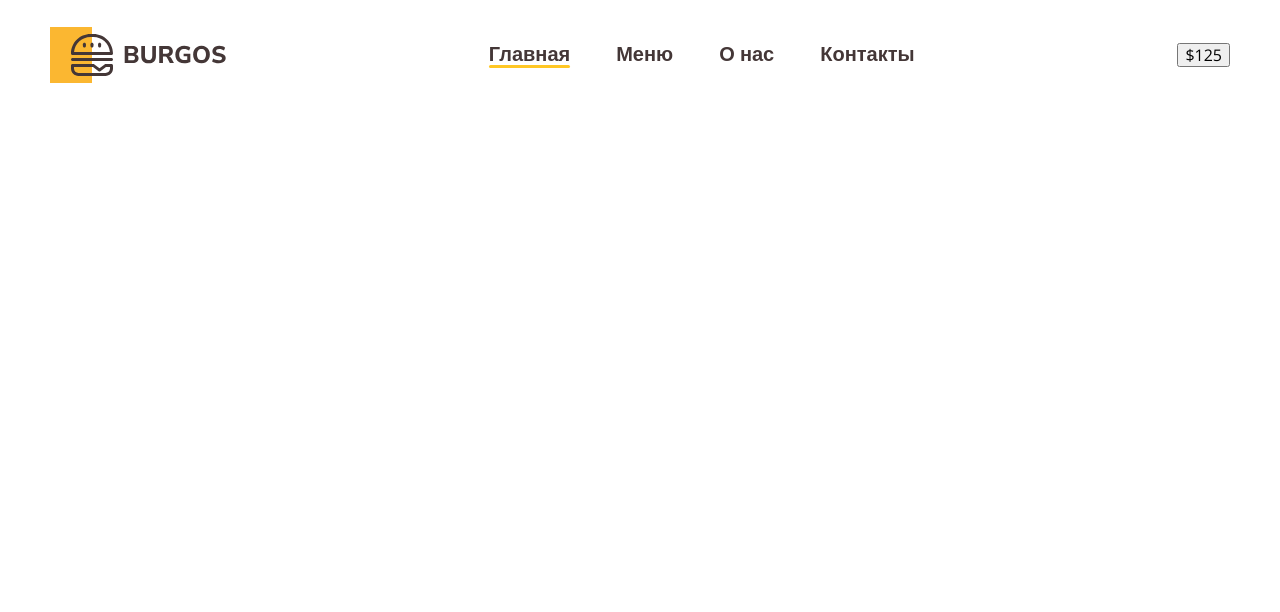
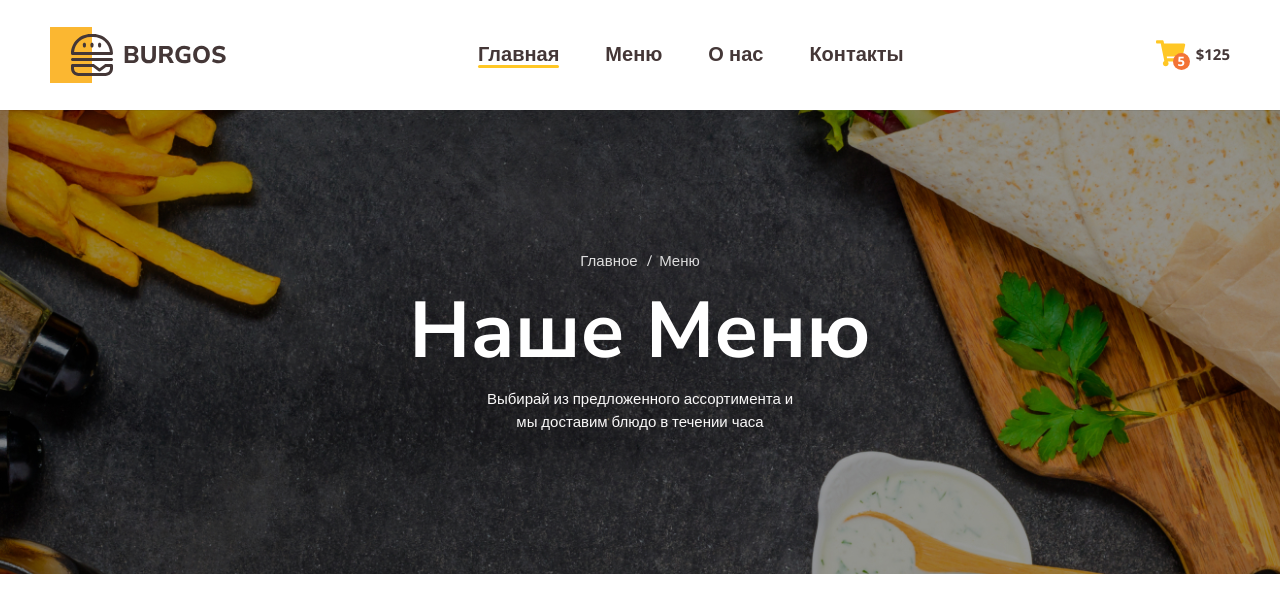
Before and after one commit to sh3nzh0u/Module01-Burger, a plain HTML site: page index.html in a window 1280 px wide. Drawn offline with nearby package versions, Linux system fonts and the light colour scheme.

Commit message:
Add styles

```diff
--- a/index.html
+++ b/index.html
@@ -24,9 +24,25 @@
                         <li> <a href="#">Контакты</a></li>
                     </ul>
                 </nav>
-                <button type="button">$125</button>
+                <button type="button">
+                    <span class="button-item">
+                        <img src="images/cart.svg" alt="Корзина">
+                        <span class="button-count">5</span>
+                    </span>
+                    <span class="button-text">$125</span>
+                </button>
             </div>
         </div>
     </header>
+    <div class="bg">
+        <div class="container">
+            <ul class="breadcrumbs">
+                <li><a href="#">Главное</a></li>
+                <li><a href="#">Меню</a></li>
+            </ul>
+            <h1 class="title">Наше Меню</h1>
+            <p class="description">Выбирай из предложенного ассортимента и мы доставим блюдо в течении часа</p>
+        </div>
+    </div>
 </body>
 </html>
--- a/styles/main.css
+++ b/styles/main.css
@@ -46,3 +46,78 @@ body {
 .header-nav a.active::after {
     background: #FFC725;
 }
+button {
+    display: flex;
+    align-items: center;
+    padding: 0;
+    gap: 10px;
+    background-color: transparent;
+    border: none;
+}
+.button-item {
+    position: relative;
+}
+.button-text {
+    font-weight: 700;
+    font-size: 15px;
+    color: #443737;
+}
+.button-count {
+    font-weight: 700;
+    font-size: 13px;
+    color: #FFFFFF;
+    background-color: #F37335;
+    border-radius: 100%;
+    position: absolute;
+    width: 17px;
+    height: 17px;
+    text-align: center;
+    line-height: 1.35;
+    bottom: 0;
+    right: -4px;
+}
+.bg {
+    text-align: center;
+    color: #FFFFFF;
+    background-image: url(../images/bg.jpg);
+    background-size: cover;
+    background-position: center center;
+    padding: 142px 0;
+}
+.breadcrumbs {
+    display: flex;
+    padding-left: 0;
+    margin-top: 0;
+    list-style-type: none;
+    justify-content: center;
+    gap: 16px;
+}
+.breadcrumbs a {
+    color: #DEDEDE;
+    text-decoration: none;
+    font-size: 15px;
+    font-family: 'Open Sans', sans-serif;
+}
+.breadcrumbs a::before {
+    content: '/';
+    position: relative;
+    left: -7px;
+}
+.breadcrumbs li:first-child a::before {
+    display: none;
+}
+.title {
+    color: #FFFFFF;
+    font-weight: 700;
+    font-size: 79px;
+    margin-top: 10px;
+    margin-bottom: 10px;
+}
+.description {
+    color: #FAF9F9;
+    font-size: 15px;
+    font-family: 'Open Sans', sans-serif;
+    line-height: 1.5;
+    max-width: 320px;
+    margin: 0 auto;
+}
```
Also changed, not shown: images/bg.jpg (added), images/cart.svg (added).
